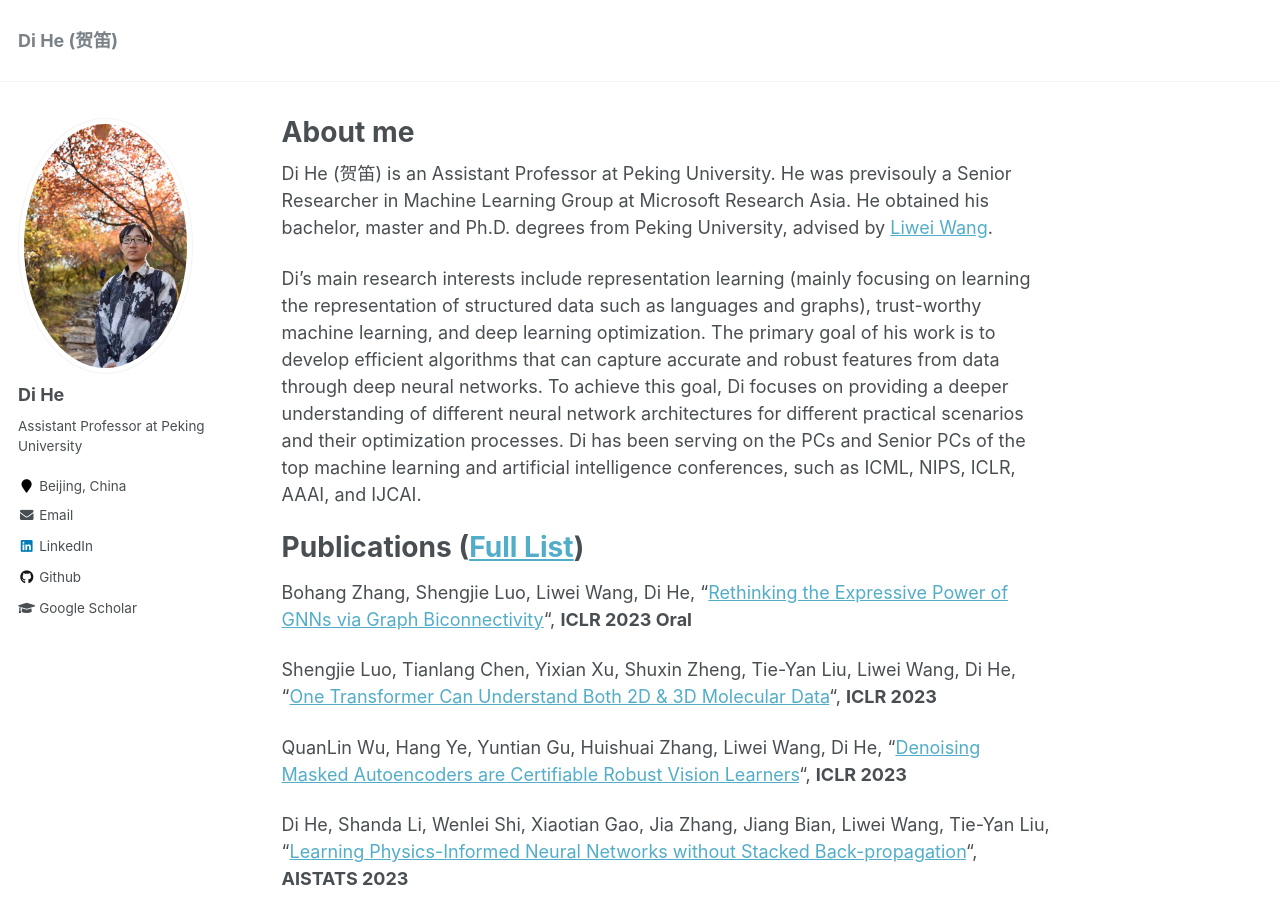
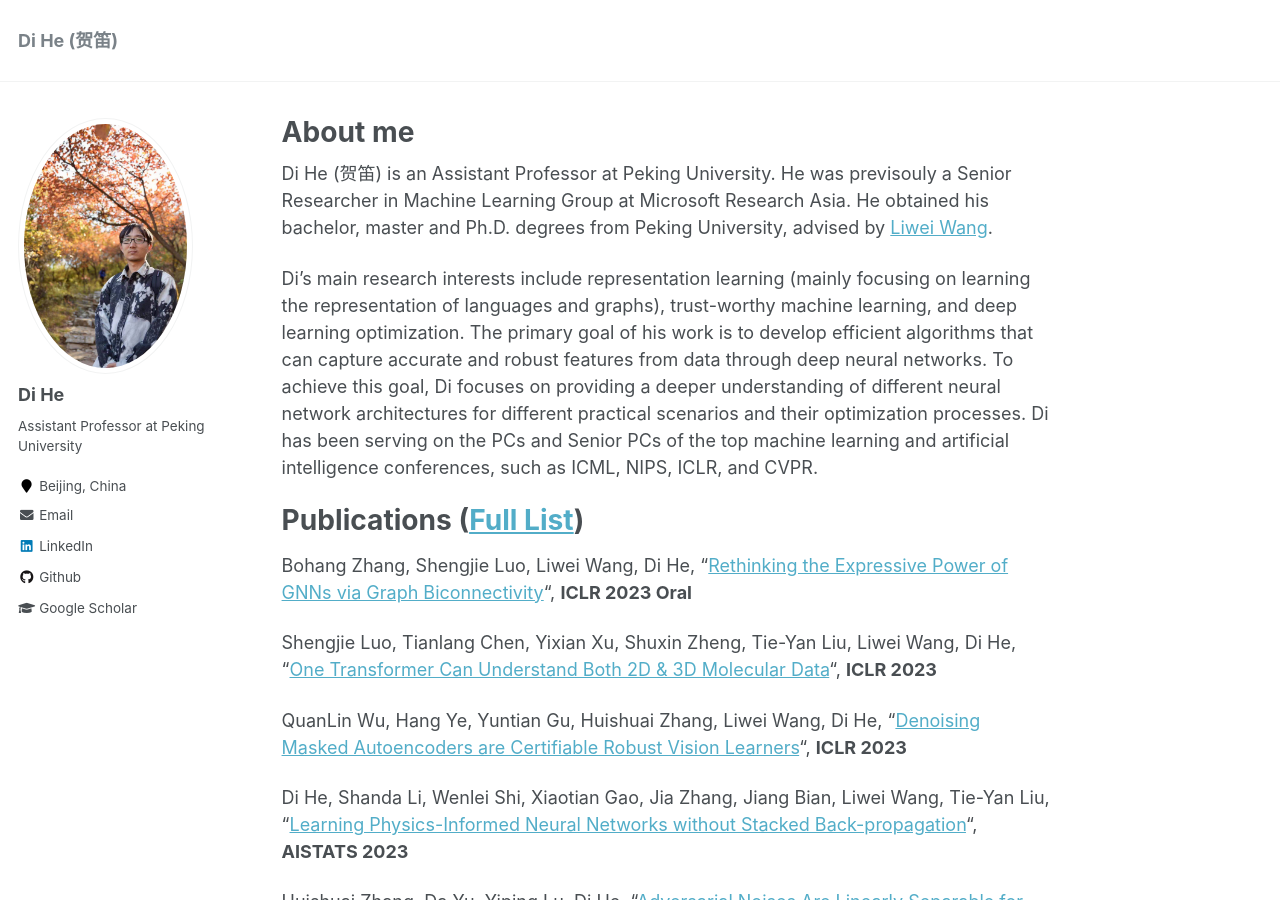
Before and after one commit to DiHe-PKU/DiHe-PKU.github.io, a Jekyll site: the page built from _pages/about.md, in a window 1280 px wide and 900 px high. Built offline with Jekyll 4.4.1, drawn with Linux system fonts in a browser that asks for light colours; formulas are drawn with MathJax 3.

Commit message:
Update about.md

```diff
--- a/_pages/about.md
+++ b/_pages/about.md
@@ -11,7 +11,7 @@ redirect_from:
 
 Di He (贺笛) is an Assistant Professor at Peking University. He was previsouly a Senior Researcher in Machine Learning Group at Microsoft Research Asia. He obtained his bachelor, master and Ph.D. degrees from Peking University, advised by [Liwei Wang](http://www.liweiwang-pku.com/).
 
-Di’s main research interests include representation learning (mainly focusing on learning the representation of structured data such as languages and graphs), trust-worthy machine learning, and deep learning optimization. The primary goal of his work is to develop efficient algorithms that can capture accurate and robust features from data through deep neural networks. To achieve this goal, Di focuses on providing a deeper understanding of different neural network architectures for different practical scenarios and their optimization processes. Di has been serving on the PCs and Senior PCs of the top machine learning and artificial intelligence conferences, such as ICML, NIPS, ICLR, AAAI, and IJCAI.
+Di’s main research interests include representation learning (mainly focusing on learning the representation of languages and graphs), trust-worthy machine learning, and deep learning optimization. The primary goal of his work is to develop efficient algorithms that can capture accurate and robust features from data through deep neural networks. To achieve this goal, Di focuses on providing a deeper understanding of different neural network architectures for different practical scenarios and their optimization processes. Di has been serving on the PCs and Senior PCs of the top machine learning and artificial intelligence conferences, such as ICML, NIPS, ICLR, and CVPR.
 
 Publications ([Full List](https://scholar.google.com/citations?hl=zh-CN&user=orVoz4IAAAAJ&view_op=list_works&sortby=pubdate))
 =====
```
